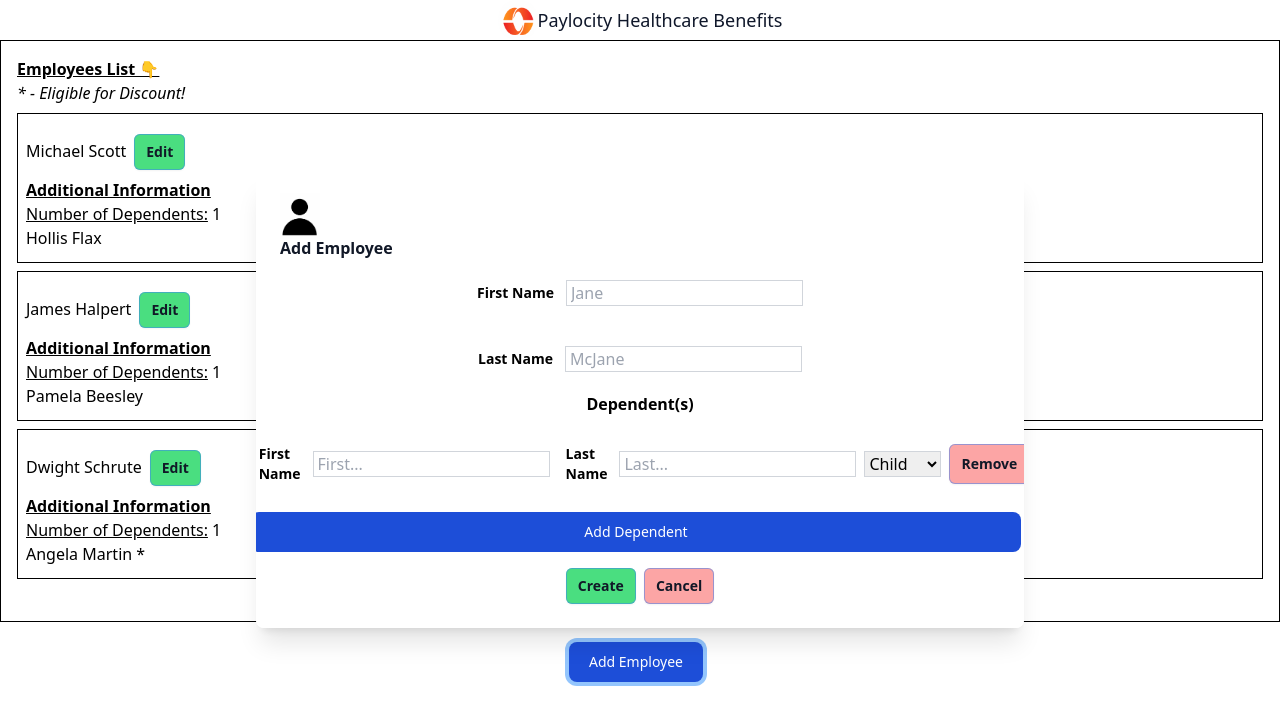
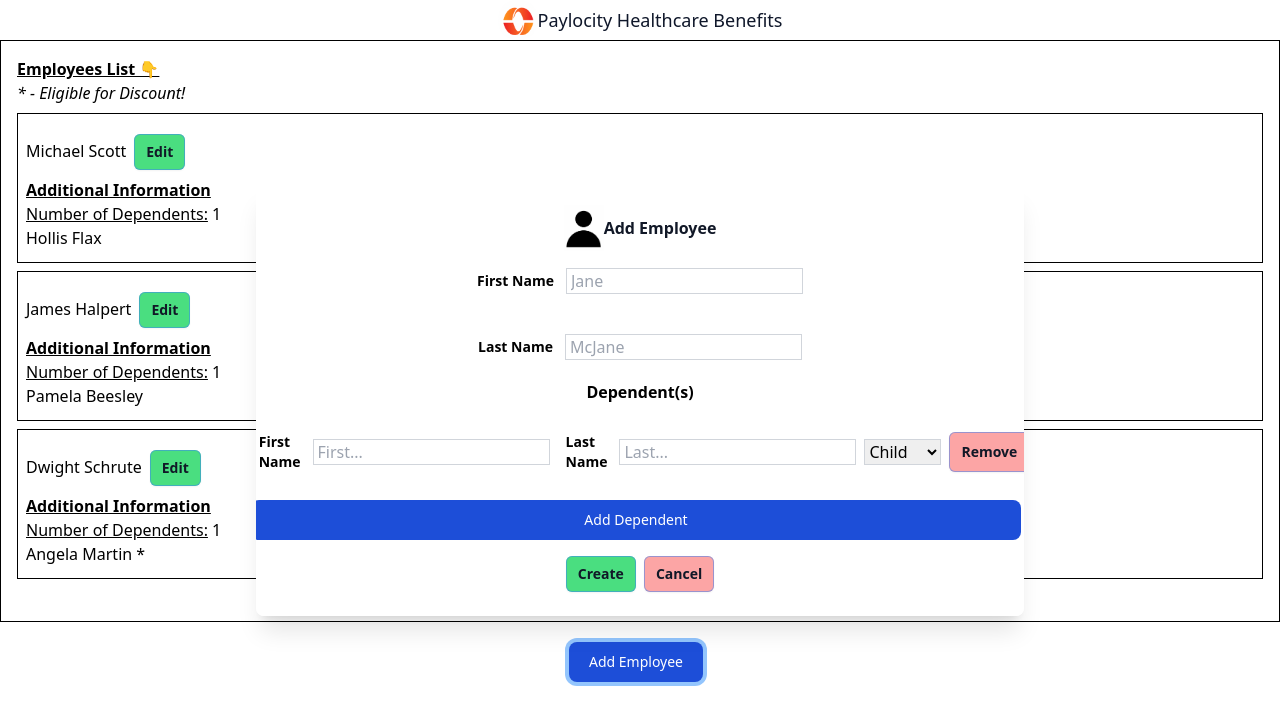
Before and after one commit to my-name-is-nheo/paylocity-take-home-quiz, a React (Create React App) app: page / in a window 1280 px wide. Both pictures are taken after a click on the button "Add Employee". Shown: the top 724 px of the page. Built offline with nearby package versions, Linux system fonts and the light colour scheme.

Commit message:
fix: update header styles in employees form

```diff
--- a/src/Authenticated/v1/HealthcareBenefitsPage/EmployeesForm.tsx
+++ b/src/Authenticated/v1/HealthcareBenefitsPage/EmployeesForm.tsx
@@ -160,17 +160,16 @@
         <div className="flex min-h-full items-end justify-center p-4 text-center sm:items-center sm:p-0">
           <div className="relative transform overflow-hidden rounded-lg bg-white text-left shadow-xl transition-all sm:my-8 sm:w-full sm:max-w-3xl">
             <div className="bg-white px-4 pb-4 pt-5 sm:p-6 sm:pb-4">
-              <div className="mx-auto flex h-12 w-12 flex-shrink-0 items-center justify-center rounded-full sm:mx-0 sm:h-10 sm:w-10">
+              <div className="mx-auto flex h-12 w-12 flex-shrink-0 items-center justify-center rounded-full sm:h-10 sm:w-10">
                 <Icon icon="profile" alt="employees-form-profile-logo" />
-              </div>
                 <h3
-                className="text-base font-semibold leading-6 text-gray-900"
+                  className="font-semibold  text-gray-900 whitespace-nowrap"
                   id="modal-title"
                 >
-                {modalMode === "add" ? "Add " : "Edit "}
-                Employee
+                  {modalMode === "add" ? "Add " : "Edit "} Employee
                 </h3>
-              <div>
+              </div>
+
               <Formik<EmployeesFormSchema>
                 validationSchema={SCHEMA}
                 initialValues={initialValues}
@@ -211,7 +210,6 @@
         </div>
       </div>
     </div>
-    </div>
   );
 };
 
```
Lines whose indentation alone changed are shown as unchanged.
